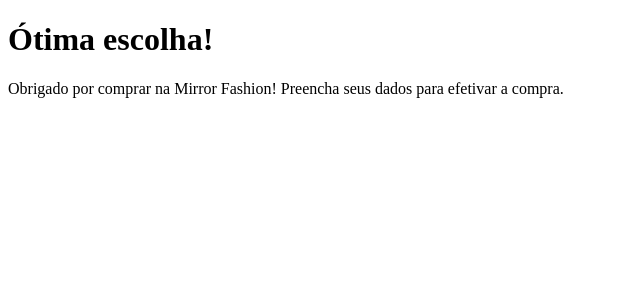
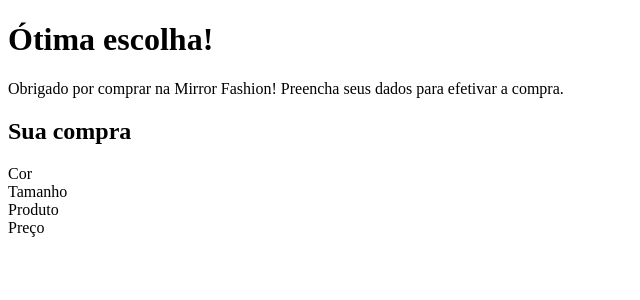
Before and after one commit to rodrigoemcode/mirror-fashion, a PHP site: page /checkout.php in a window 1280 px wide. Shown: the top 300 px of the page, without its empty margins (0-640 px from the left). Run offline with PHP 8.4, Linux system fonts and the light colour scheme; data that the repository does not hold is empty.

Commit message:
updated checkout.php

```diff
--- a/mirrorfashion/checkout.php
+++ b/mirrorfashion/checkout.php
@@ -12,5 +12,20 @@
     <p>Obrigado por comprar na Mirror Fashion!
     Preencha seus dados para efetivar a compra.
     </p>
+
+    <h2>Sua compra</h2>
+    <dl>
+        <dt>Cor</dt>
+        <dd><?= $_POST['cor'] ?></dd>
+
+        <dt>Tamanho</dt>
+        <dd><?= $_POST['tamanho'] ?></dd>
+
+        <dt>Produto</dt>
+        <dd><?= $_POST['nome'] ?></dd>
+
+        <dt>Preço</dt>
+        <dd><?= $_POST['preco'] ?></dd>
+    </dl>
 </body>
 </html>
--- a/mirrorfashion/produto.php
+++ b/mirrorfashion/produto.php
@@ -19,7 +19,7 @@
             <h1>Fuzzy Cardigan</h1>
             <p>por apenas R$ 129,00</p>
 
-            <form>
+            <form action="checkout.php" method="POST">
                 <fieldset class="cores">
                     <legend>Escolha a cor:</legend>
 
@@ -49,6 +49,8 @@
 
                 <input type="submit" class="comprar" value="Comprar">
 
+                <input type="hidden" name="nome" value="Fuzzy Cardigan">
+                <input type="hidden" name="preco" value="129.00">
             </form>
         </div>
 
```
